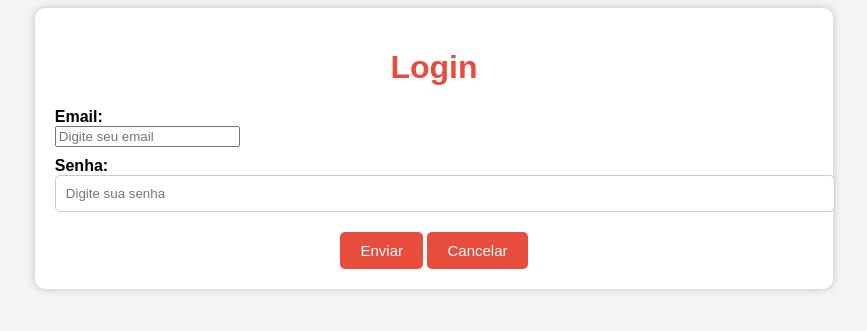
After one commit to denisemignoli/banco-de-sangue, a PHP site: page /login.php in a window 1280 px wide. The commit adds this page. Shown: the top 331 px of the page, without its empty margins (206-1073 px from the left). Run offline with PHP 8.4, Linux system fonts and the light colour scheme.

Commit message:
addition of home page, registration and login form

```diff
--- /dev/null
+++ b/acao.php
@@ -0,0 +1,4 @@
+<?php
+$nome = $_GET['nome'];
+echo "Seja bem-vinda!".$nome;
+?>
--- /dev/null
+++ b/acaoCadastro.php
@@ -0,0 +1,6 @@
+<?php
+echo "Nome: ".$_POST['nome']."<br>";
+echo "Email: ".$_POST['email']."<br>";
+echo "Senha: ".$_POST['senha']."<br>";
+echo "Doador?: R$ ".$_POST['doador']."<br>";
+?>
--- /dev/null
+++ b/acaoLogin.php
@@ -0,0 +1,4 @@
+<?php
+$nome = $_GET['nome'];
+echo "Seja bem-vindo!".$nome;
+?>
--- /dev/null
+++ b/css/cadastro-style.css
@@ -0,0 +1,60 @@
+body {
+    font-family: Arial, sans-serif;
+    background-color: #f4f4f4;
+    text-align: center;
+}
+
+.container {
+width: 60%;
+margin: 0 auto;
+background-color: #fff;
+border-radius: 10px;
+box-shadow: 0 0 10px rgba(0, 0, 0, 0.2);
+padding: 20px;
+
+}
+
+.alignLeft {
+    text-align: left;
+}
+
+.alignCenter {
+    text-align: center;
+}
+
+h1 {
+color: #e74c3c;
+}
+
+label {
+display: block;
+font-weight: bold;
+margin-top: 10px;
+}
+
+input[type="text"], input[type="password"] {
+width: 100%;
+padding: 10px;
+border: 1px solid #ccc;
+border-radius: 5px;
+}
+
+input[type="checkbox"] {
+margin-left: 5px;
+}
+
+.button {
+margin-top: 20px;
+background-color: #e74c3c;
+color: #fff;
+padding: 10px 20px;
+border: none;
+border-radius: 5px;
+cursor: pointer;
+font-size: 15px;
+text-decoration: none;
+}
+
+.button:hover {
+background-color: #c0392b;
+}
--- /dev/null
+++ b/login.php
@@ -0,0 +1,27 @@
+<!DOCTYPE html>
+<html lang="pt-BR">
+<head>
+    <meta charset="UTF-8">
+    <meta name="viewport" content="width=device-width, initial-scale=1.0">
+    <title>Cadastro de Doador</title>
+    <link rel="stylesheet" href="./css/cadastro-style.css">
+</head>
+<body>
+    <div class="container">
+        <h1 class="alignCenter">Login</h1>
+        <div class="alignLeft">
+            <form id="form1" name="form1" method="get" action="acaoLogin.php">
+                <label for="email">Email:</label>
+                <input name="email" type="email" id="email" placeholder="Digite seu email" required>
+                <label for="senha">Senha:</label>
+                <input name="senha" type="password" id="senha" placeholder="Digite sua senha" required>
+                <br>
+            </form>
+        </div>
+        <input name="Enviar" type="submit" class="button" id="enviar" value="Enviar">
+        <a href="index.php" class="button">Cancelar</a>
+  </form>
+
+</div>
+</body>
+</html>
```
Also changed, not shown: cadastro.php (added, +33 -0 lines), css/home-style.css (added, +86 -0 lines), index.php (+46 -12 lines).
